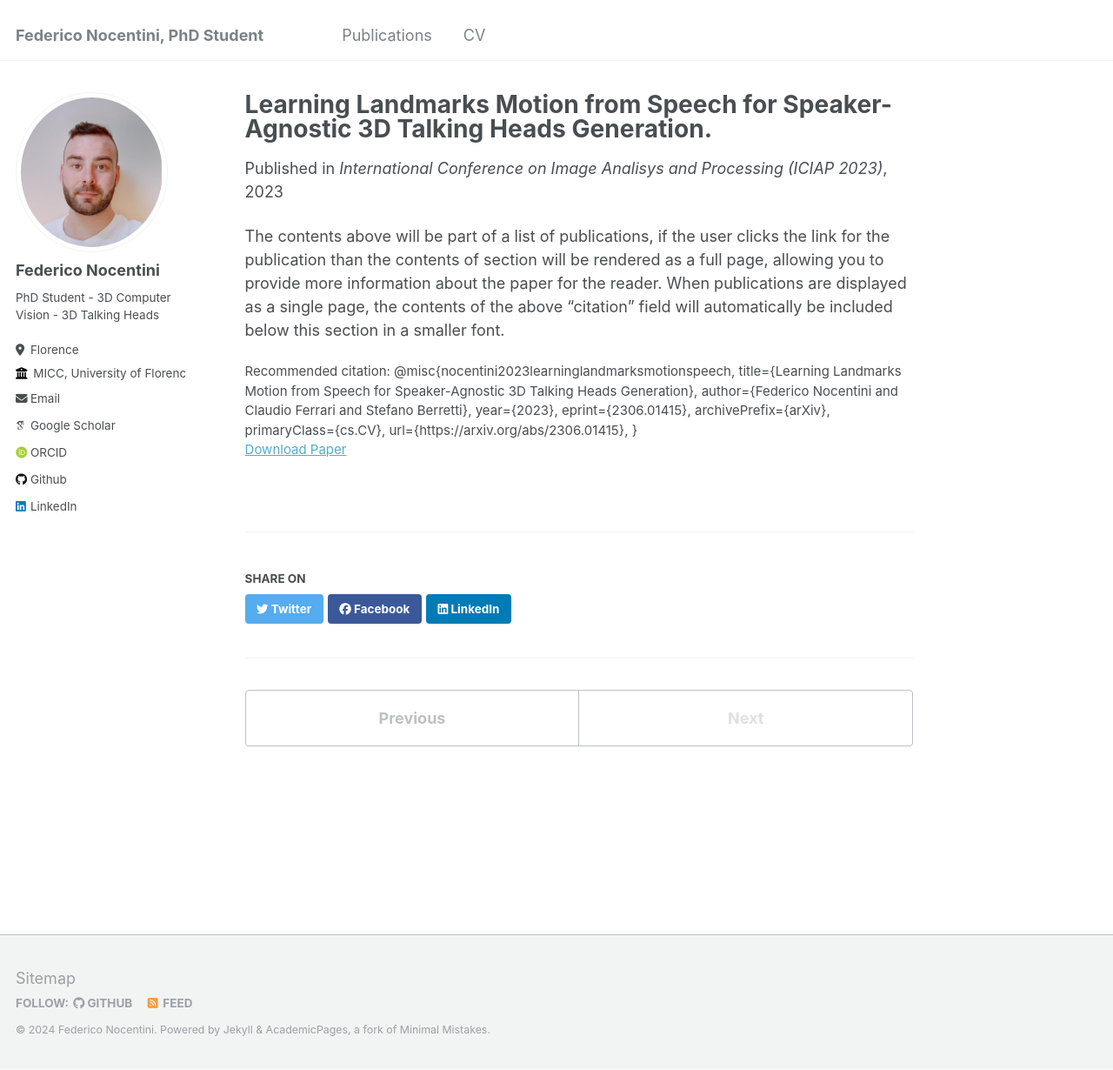
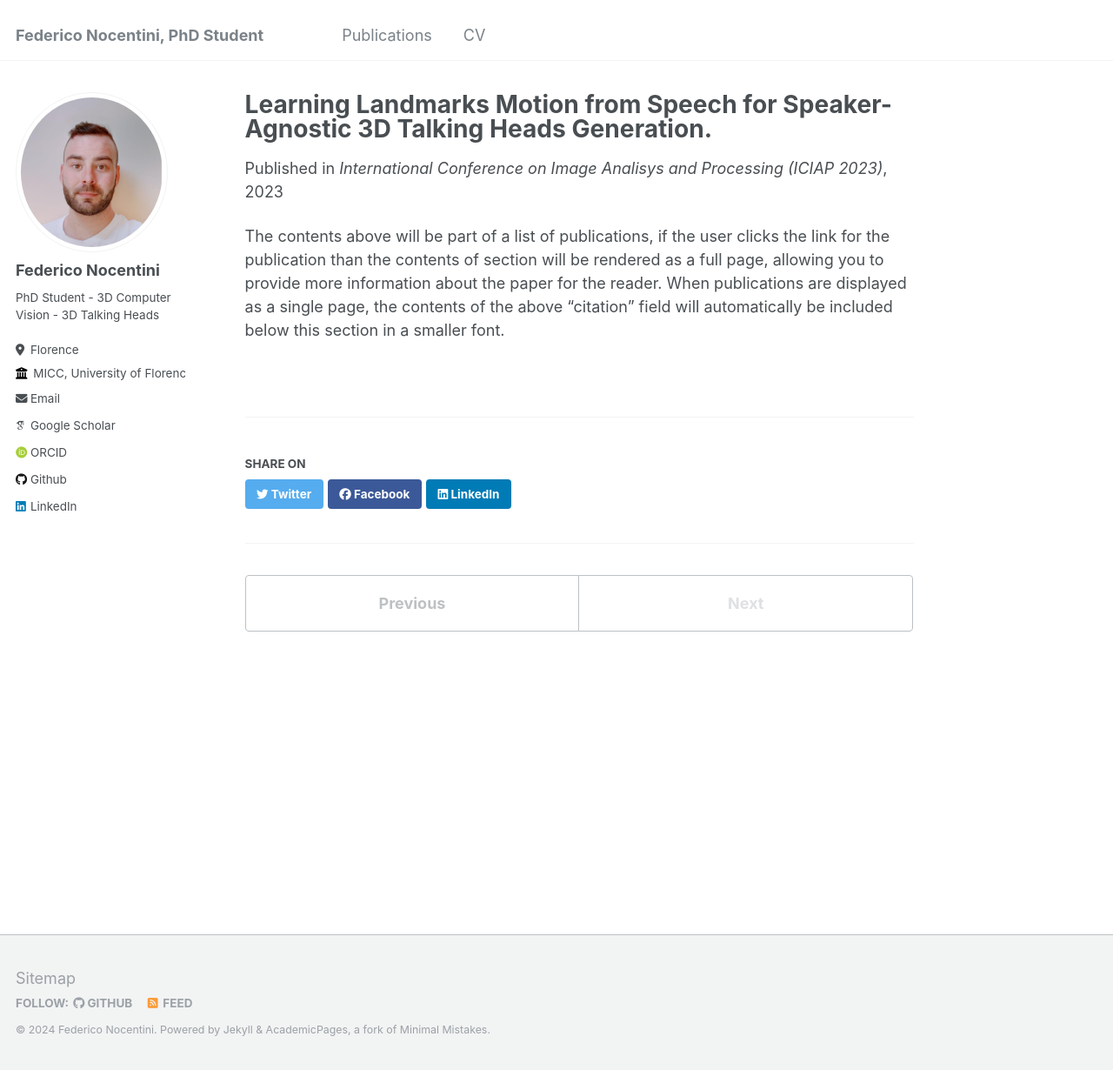
Before and after one commit to FedeNoce/fedenoce.github.io, a Jekyll site: the page built from _publications/s2l-s2d-1.md, in a window 1280 px wide and 1230 px high. Shown: the whole window at 87% size. Built offline with Jekyll 4.4.1, drawn with Linux system fonts in a browser that asks for light colours; some web fonts are replaced.

Commit message:
modified:   _publications/s2l-s2d-1.md

```diff
--- a/_publications/s2l-s2d-1.md
+++ b/_publications/s2l-s2d-1.md
@@ -7,16 +7,8 @@
 face, i.e., landmarks. This paper was published at ICIAP 2023 and presented orally'
 date: 2023-07-26
 venue: 'International Conference on Image Analisys and Processing (ICIAP 2023)'
-paperurl: 'https://arxiv.org/abs/2306.01415'
-citation: '@misc{nocentini2023learninglandmarksmotionspeech,
-      title={Learning Landmarks Motion from Speech for Speaker-Agnostic 3D Talking Heads Generation},
-      author={Federico Nocentini and Claudio Ferrari and Stefano Berretti},
-      year={2023},
-      eprint={2306.01415},
-      archivePrefix={arXiv},
-      primaryClass={cs.CV},
-      url={https://arxiv.org/abs/2306.01415},
-}'
+paperurl: 'https://arxiv.org/pdf/2306.01415'
+
 ---
 
 The contents above will be part of a list of publications, if the user clicks the link for the publication than the contents of section will be rendered as a full page, allowing you to provide more information about the paper for the reader. When publications are displayed as a single page, the contents of the above "citation" field will automatically be included below this section in a smaller font.
```
